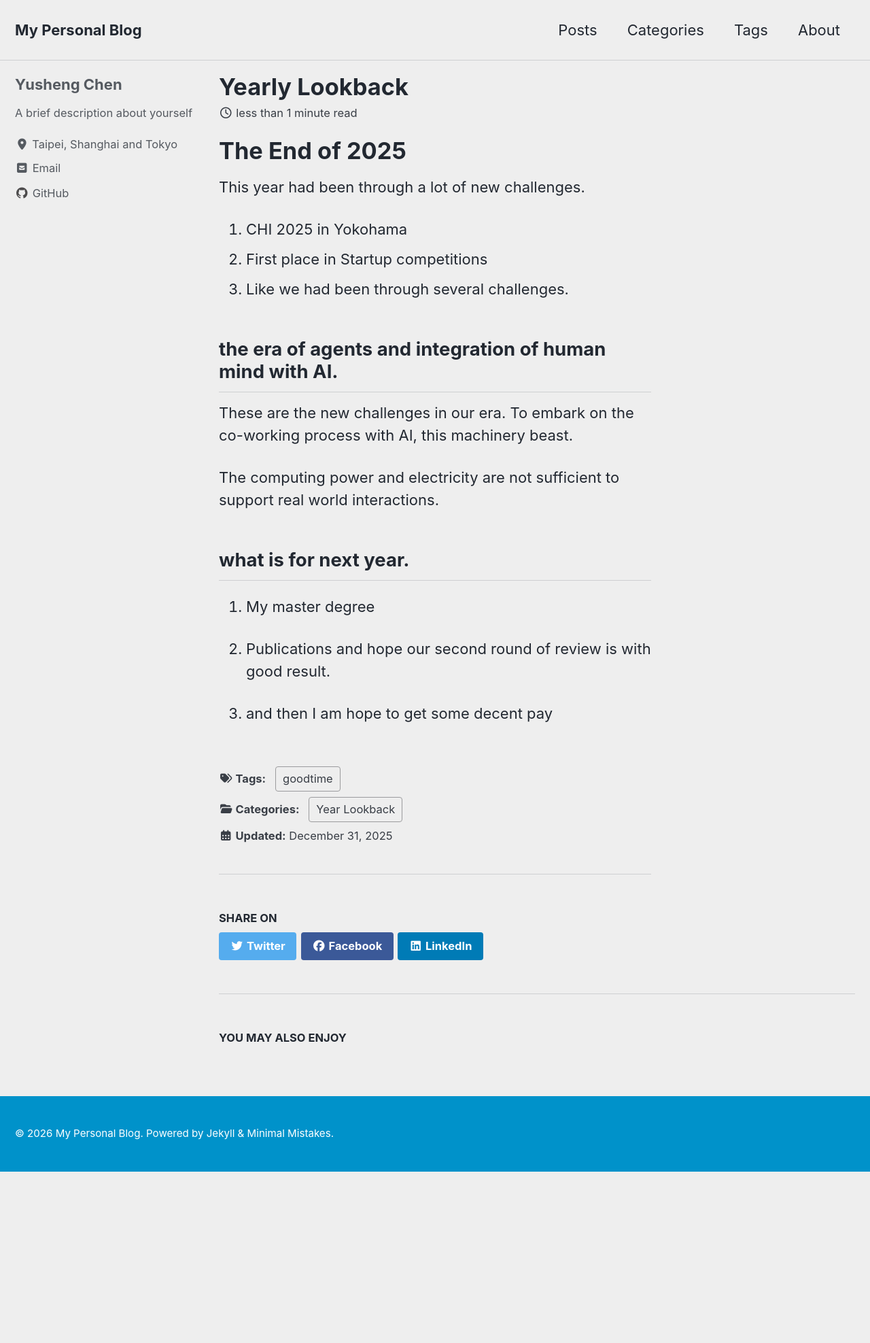
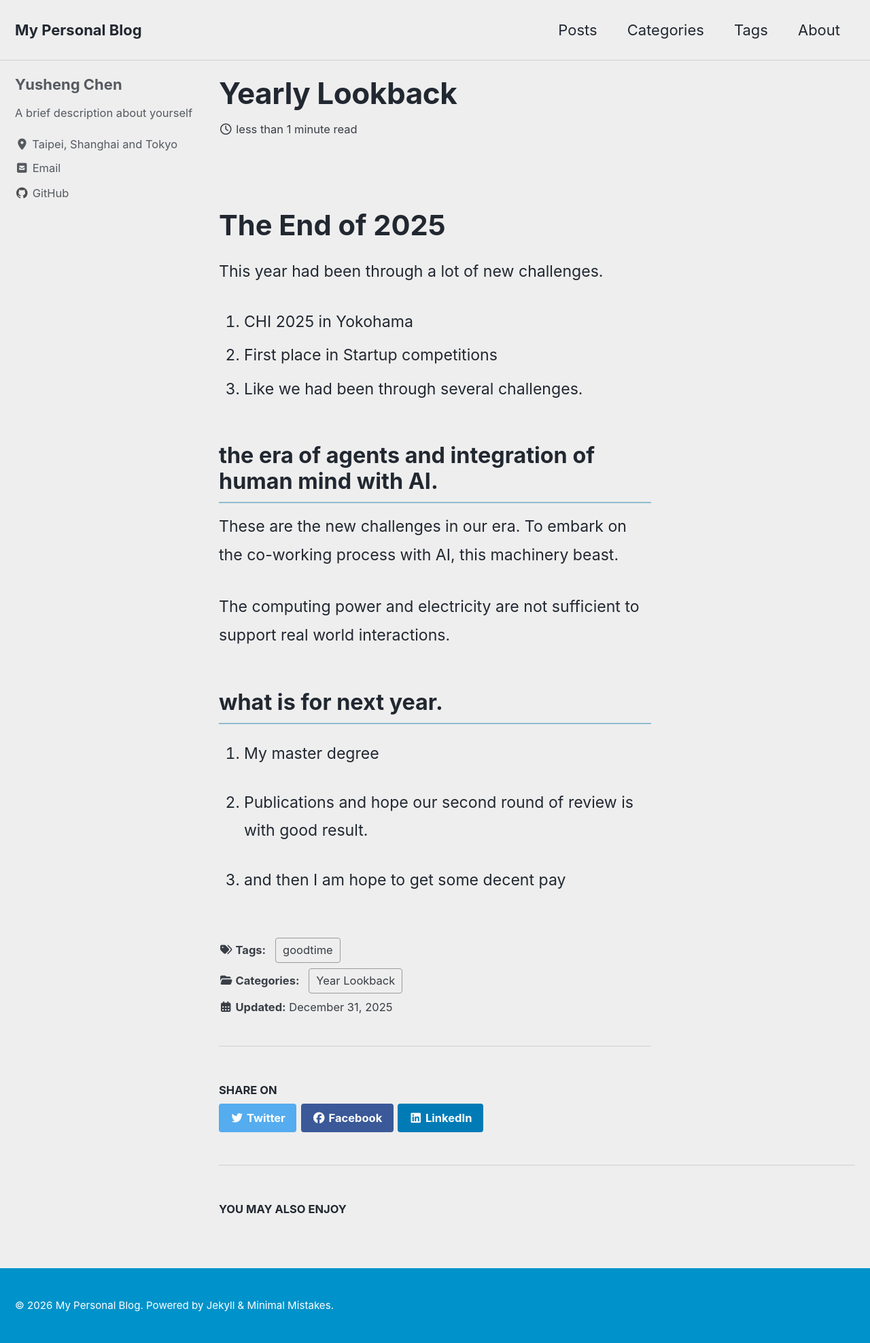
Before and after one commit to uilfl/uilfl.github.io, a Jekyll site: the page built from _public/2025-12-31-Yearlook-back-2025.md, in a window 1280 px wide. Shown: the whole page at 68% size. Built offline with Jekyll 4.4.1, drawn with Linux system fonts in a browser that asks for light colours; cached includes are drawn as plain includes; before the commit the page ends 1723 px from its top, so only the background shows below that.

Commit message:
restyle post layouts and styles

```diff
--- a/_layouts/single.html
+++ b/_layouts/single.html
@@ -21,7 +21,7 @@ layout: default
 <div id="main" role="main">
   {% include sidebar.html %}
 
-  <article class="page" itemscope itemtype="https://schema.org/CreativeWork"{% if page.locale %} lang="{{ page.locale }}"{% endif %}>
+  <article class="page{% if page.collection == 'public' %} public-post{% endif %}" itemscope itemtype="https://schema.org/CreativeWork"{% if page.locale %} lang="{{ page.locale }}"{% endif %}>
     {% if page.title %}<meta itemprop="headline" content="{{ page.title | replace: '|', '&#124;' | markdownify | strip_html | strip_newlines | escape_once }}">{% endif %}
     {% if page.excerpt %}<meta itemprop="description" content="{{ page.excerpt | markdownify | strip_html | strip_newlines | escape_once }}">{% endif %}
     {% if page.date %}<meta itemprop="datePublished" content="{{ page.date | date_to_xmlschema }}">{% endif %}
--- a/_sass/minimal-mistakes/_page.scss
+++ b/_sass/minimal-mistakes/_page.scss
@@ -256,6 +256,95 @@ body {
   a {
     color: #fff;
     text-decoration: none;
+  }
+}
+
+/*
+   Public post — enhanced reading experience
+   ========================================================================== */
+
+.public-post {
+  // Constrain line length for comfortable reading (~70 chars)
+  .page__content {
+    font-size: 1.05em;
+    line-height: 1.85;
+    color: $text-color;
+
+    // Slightly wider breathing room between paragraphs
+    p {
+      margin-bottom: 1.4em;
+    }
+
+    // Headings: clear visual hierarchy with generous spacing
+    h1 { font-size: 1.8em;  margin-top: 2em;   margin-bottom: 0.5em; }
+    h2 { font-size: 1.4em;  margin-top: 1.8em; margin-bottom: 0.4em; }
+    h3 { font-size: 1.15em; margin-top: 1.5em; margin-bottom: 0.35em; }
+
+    h2 {
+      padding-bottom: 0.3em;
+      border-bottom: 2px solid mix($primary-color, $border-color, 30%);
+    }
+
+    // Ordered & unordered lists
+    ul, ol {
+      padding-inline-start: 1.6em;
+      li {
+        margin-bottom: 0.4em;
+        line-height: 1.75;
+      }
+    }
+
+    // Blockquote: left accent bar, muted background
+    blockquote {
+      margin: 1.5em 0;
+      padding: 0.8em 1.2em;
+      border-inline-start: 4px solid $primary-color;
+      background: mix(#fff, $border-color, 60%);
+      border-radius: 0 $border-radius $border-radius 0;
+      font-style: italic;
+      color: $muted-text-color;
+
+      p { margin-bottom: 0; }
+    }
+
+    // Inline code: subtle pill
+    :not(pre) > code {
+      font-size: 0.85em;
+      padding: 0.15em 0.4em;
+      background: mix(#fff, $border-color, 40%);
+      border-radius: 3px;
+    }
+
+    // Code blocks: dark background, comfortable padding
+    pre {
+      margin: 1.5em 0;
+      padding: 1em 1.25em;
+      border-radius: $border-radius;
+      line-height: 1.6;
+      overflow-x: auto;
+    }
+
+    // Horizontal rule: subtle divider
+    hr {
+      margin: 2.5em 0;
+      border: none;
+      border-top: 1px solid $border-color;
+    }
+
+    // Images: centred with a soft shadow
+    img {
+      display: block;
+      margin-inline: auto;
+      border-radius: $border-radius;
+      box-shadow: 0 2px 8px rgba(#000, 0.1);
+    }
+  }
+
+  // Title: slightly looser tracking
+  .page__title {
+    font-size: 2em;
+    line-height: 1.2;
+    letter-spacing: -0.01em;
   }
 }
 
```
